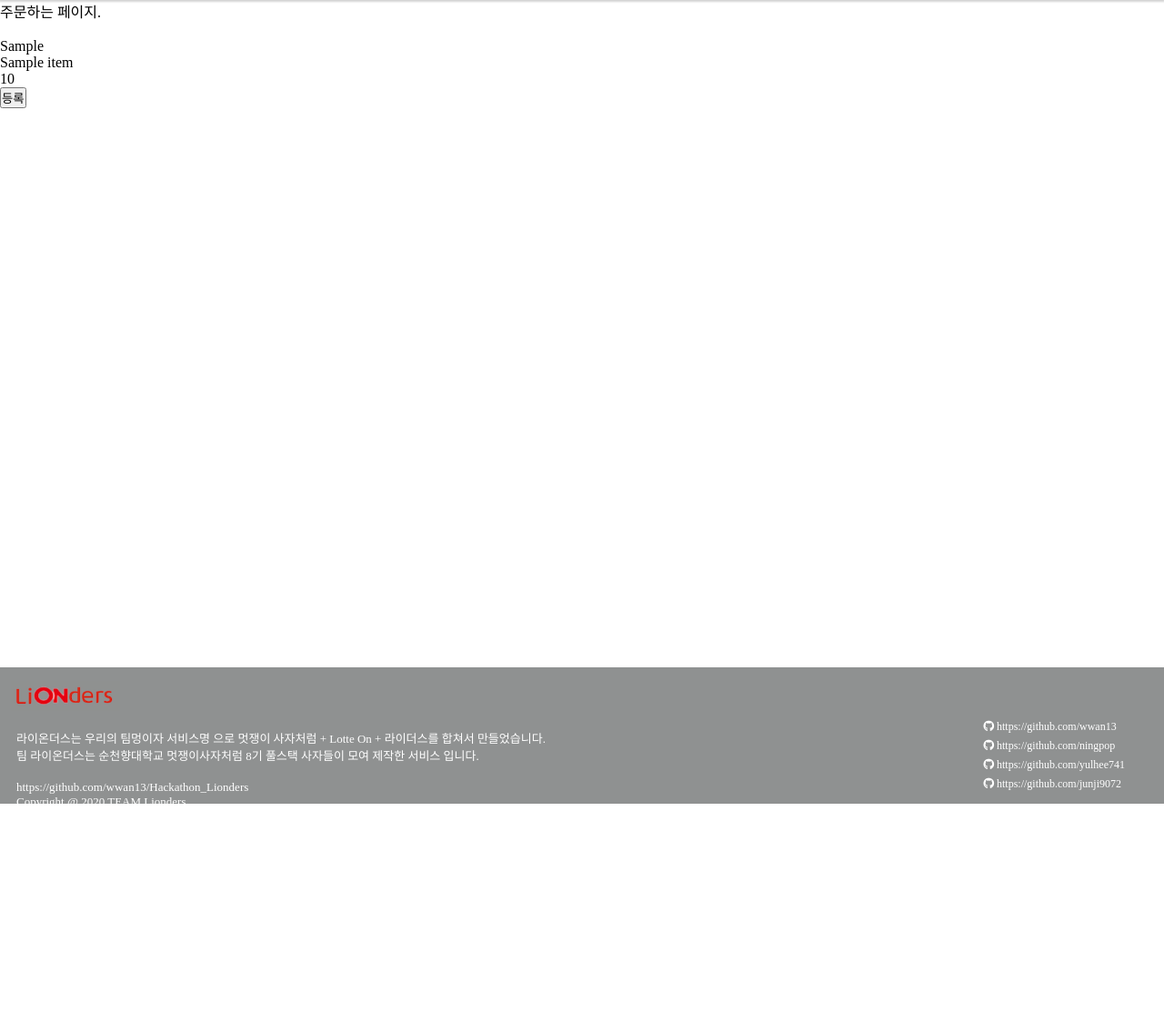
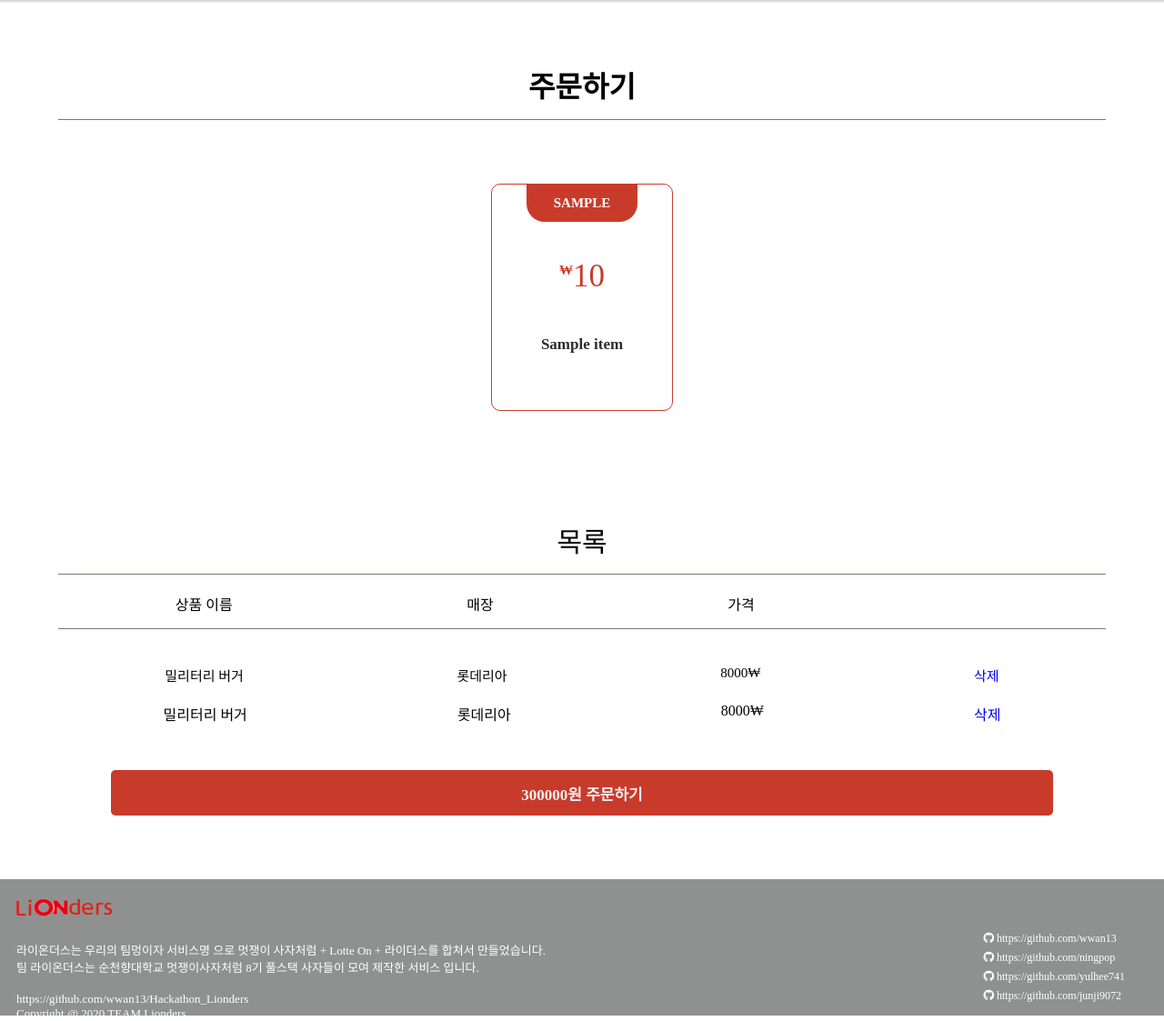
Before and after one commit to wwan13/Hackathon_Lionders, a Django app: page /order/ in a window 1280 px wide. Shown: the part 66-1189 px from the top of the page at 91% size. Before the commit the page ends 950 px from the top, so only its background shows below. Run offline with Django 3.2, Linux system fonts and the light colour scheme; a user stored in the database is signed in; tables that the repository leaves empty hold one stand-in row (values such as "Sample post"); some libraries are stand-ins or nearby versions; some web fonts are replaced.

Commit message:
[taeawn] update order page

```diff
--- a/order/templates/order.html
+++ b/order/templates/order.html
@@ -1,20 +1,82 @@
 {% extends 'base.html' %}
 {% load static %}
-{% block style %}{% endblock %}
+{% block style %}{% static 'css/order.css' %}{% endblock %}
 {% block title %}delivery{% endblock %}
 {% block content %}
-주문하는 페이지. <br><br>
 
-{% for item in items %}
+{% comment %} {% for item in items %}
 
-{{item.store}} <br>
+<!-- {{item.store}} <br>
 {{item.item_name}} <br>
 {{item.price}} <br>
 <a href="{% url 'add_item' new_order.id item.id %}">
     <button>등록</button>
 </a>
-<br>
+<br> -->
 
-{% endfor %}
+{% endfor %} {% endcomment %}
+
+<h1 class="title">주문하기</h1>
+
+<div class="entirebox">
+
+
+    <div class="cards">
+
+        {% for item in items %}
+        <div class="order__card">
+
+            <h3 class="card__header">{{ item.store }}</h3>
+
+            <div class="card__price"><sup>₩</sup>{{ item.price }}</div>
+
+            <ul class="item__list">
+
+                <li><strong>{{ item.item_name }}</strong></li>
+
+            </ul>
+
+            <a href="#" class="order__btn">주문하기</a>
+
+        </div>
+        {% endfor %}
+
+    </div>
+
+    <div class="totalbox">
+
+        <div class="box__title">목록</div>
+
+        <div class="about__items">
+            <div class="item">상품 이름</div>
+            <div class="item">매장</div>
+            <div class="item">가격</div>
+            <a href="#"></a>
+        </div>
+
+        <div class="about__item">
+            <div class="items">밀리터리 버거</div>
+            <div class="items">롯데리아</div>
+            <div class="items">8000₩</div>
+            <a href="#">
+                <div class="items">삭제</div>
+            </a>
+        </div>
+
+        <div class="about__item">
+            <div class="item">밀리터리 버거</div>
+            <div class="item">롯데리아</div>
+            <div class="item">8000₩</div>
+            <a href="#">
+                <div class="item">삭제</div>
+            </a>
+        </div>
+
+        <div class="btnbox">
+            <div class="total__price">300000원 주문하기</div>
+        </div>
+    </div>
+
+</div>
 
 {% endblock %}
--- a/order/templates/order_list.html
+++ b/order/templates/order_list.html
@@ -1,6 +1,6 @@
 {% extends 'base.html' %}
 {% load static %}
-{% block style %}{% static 'css/orderlist.css' %}{% endblock %}
+{% block style %}{% static 'css/order.css' %}{% endblock %}
 {% block title %}delivery{% endblock %}
 {% block content %}
 <!-- <link rel="stylesheet" href="{% static 'css/order.css' %}">
--- a/order/views.py
+++ b/order/views.py
@@ -31,10 +31,11 @@ def order_list(request):
 
 def order(request):
     items = Item.objects.all()
-    current_user = get_object_or_404(usermodel.Consumer_Users,pk = request.user.id)
-    new_order = Order(normal_user_info=current_user,total_price=0)
-    new_order.save()
-    return render(request,'order.html',{'items':items,'new_order':new_order})
+    # current_user = get_object_or_404(usermodel.Consumer_Users,pk = request.user.id)
+    # new_order = Order(normal_user_info=current_user,total_price=0)
+    # new_order.save()
+    # return render(request,'order.html',{'items':items,'new_order':new_order})
+    return render(request,'order.html',{'items':items})
 
 
 def add_item(request,order_id,item_id):
--- a/static/css/orderlist.css
+++ b/static/css/order.css
@@ -17,6 +17,7 @@
 .title {
     text-align: center;
     padding-top: 70px;
+    padding-bottom: 15px;
 }
 
 
@@ -33,6 +34,7 @@
     padding: 50px 0px;
     flex-wrap: wrap;
     width: 90%;
+    border-top: 1px solid var(--lotte-shampagne-gold);
     /* background-color: beige; */
 }
 
@@ -40,7 +42,7 @@
     border: 1px solid var(--lotte-red);
     text-align: center;
     border-radius: 10px;
-    height: 320px;
+    height: 250px;
     width: 200px;
     margin: 20px 20px;
     color: #2d2d2d;
@@ -61,7 +63,7 @@
 }
 
 .order__card:hover .card__header {
-    box-shadow: 0 0 0 6em var(--lotte-red);
+    box-shadow: 0 0 0 7em var(--lotte-red);
     color: var(--lotte-red);
     padding: 5px;
 }
@@ -83,7 +85,7 @@
 }
 
 .item__list li {
-    font-size: 13px;
+    font-size: 17px;
     padding: 5px;
 }
 
@@ -92,6 +94,7 @@
     position: relative;
     margin-top: 20px;
     color: #ffffff;
+    font-size: 12px;
     transition: .3s;
 }
 
@@ -104,3 +107,75 @@
     text-align: center;
     color: var(--lotte-shampagne-gold);
 }
+
+.totalbox {
+    display: block;
+    /* justify-content: center; */
+    align-items: center;
+    width: 90%;
+    height: 100%;
+    /* background-color: aquamarine; */
+}
+
+
+.box__title {
+    margin-top: 50px;
+    text-align: center;
+    padding-bottom: 15px;
+    font-size: 30px;
+    border-bottom: 1px solid var(--lotte-shampagne-gold);
+}
+
+.about__items {
+    display: flex;
+    justify-content: space-around;
+    padding-bottom: 15px;
+    margin-top: 20px;
+    margin-bottom: 20px;
+    border-bottom: 1px solid var(--lotte-shampagne-gold);
+}
+
+.items {
+    text-align: center;
+    font-size: 15px;
+}
+
+.item {
+    text-align: center;
+}
+
+.about__item {
+    display: flex;
+    justify-content: space-around;
+    padding-top: 20px;
+}
+
+.btnbox {
+    display: flex;
+    justify-content: center;
+}
+
+.total__price {
+    display: flex;
+    width: 90%;
+    height: 50px;
+    border: none;
+    background-color: var(--lotte-red);
+    color: #f1f1f1;
+    outline: none;
+    cursor: pointer;
+    font-weight: bolder;
+    font-size: 17px;
+    margin-top: 50px;
+    margin-bottom: 70px;
+    border-radius: 5px;
+    transition: .5s;
+    justify-content: center;
+    align-items: center;
+}
+
+.total__price:hover {
+    color: var(--lotte-red);
+    background-color: #ffffff;
+    border: 1px solid var(--lotte-red);
+}
```
Also changed, not shown: todo.md (added, +5 -0 lines).
